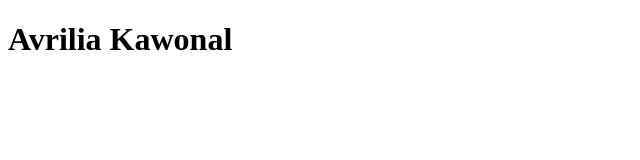
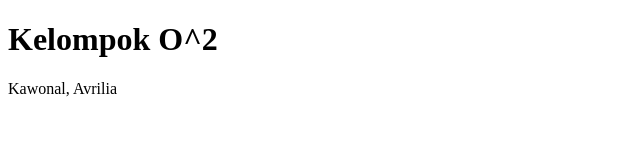
Before and after one commit to Reyvanclief7/Frontend_Repos, a plain HTML site: page index.html in a window 1280 px wide. Shown: the whole page, without its empty margins (0-640 px from the left). Drawn offline with Linux system fonts and the light colour scheme.

Commit message:
addinng h1,p

```diff
--- a/index.html
+++ b/index.html
@@ -6,6 +6,7 @@
     <title>Document</title>
 </head>
 <body>
-    <h1>Avrilia Kawonal</h1>
+    <h1>Kelompok O^2</h1>
+    <p>Kawonal, Avrilia</p>
 </body>
 </html>
```
